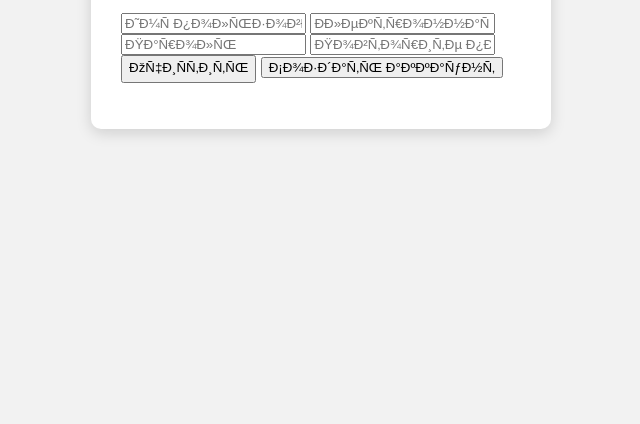
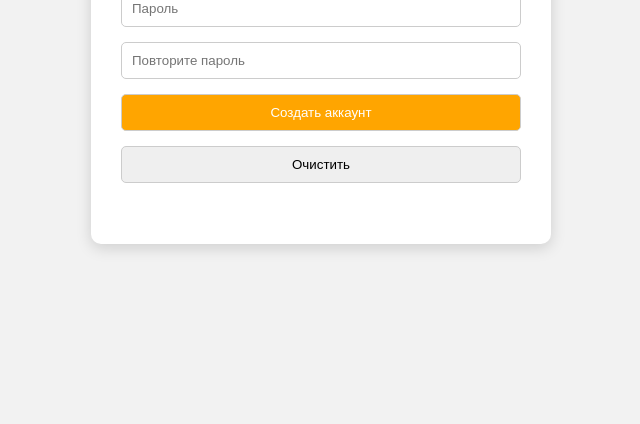
Before and after one commit to anastasiakalinina450-pixel/mir.gitar, a plain HTML site: page register.html in a window 1280 px wide. Shown: the part 392-816 px from the top of the page, without its empty margins (319-959 px from the left). Drawn offline with Linux system fonts and the light colour scheme.

Commit message:
Add files via upload

```diff
--- a/register.html
+++ b/register.html
@@ -58,22 +58,19 @@ body {
 
 <h2>Регистрация</h2>
 
-<!DOCTYPE html>
-<html lang="ru">
-<head>
-    <meta charset="UTF-8">
-    <title>Регистрация</title>
-</head>
-<body>
+<form method="POST" action="register.php" class="register-form">
 
-<form action="register.php" method="post">
-    <input type="text" name="login" placeholder="Имя пользователя" required>
-    <input type="email" name="email" placeholder="Электронная почта" required>
-    <input type="password" name="pass" placeholder="Пароль" required>
-    <input type="password" name="repeat_pass" placeholder="Повторите пароль" required>
-	<input type="reset" value="Очистить">
-    <button type="submit">Создать аккаунт</button>
+<input type="text" name="login" placeholder="Имя пользователя" required>
+<input type="email" name="email" placeholder="Электронная почта" required>
+<input type="password" name="pass" placeholder="Пароль" required>
+<input type="password" name="repeat_pass" placeholder="Повторите пароль" required>
+
+<input type="submit" value="Создать аккаунт" class="register-btn">
+<input type="reset" value="Очистить">
+
 </form>
+
 </div>
+
 </body>
 </html>
```
